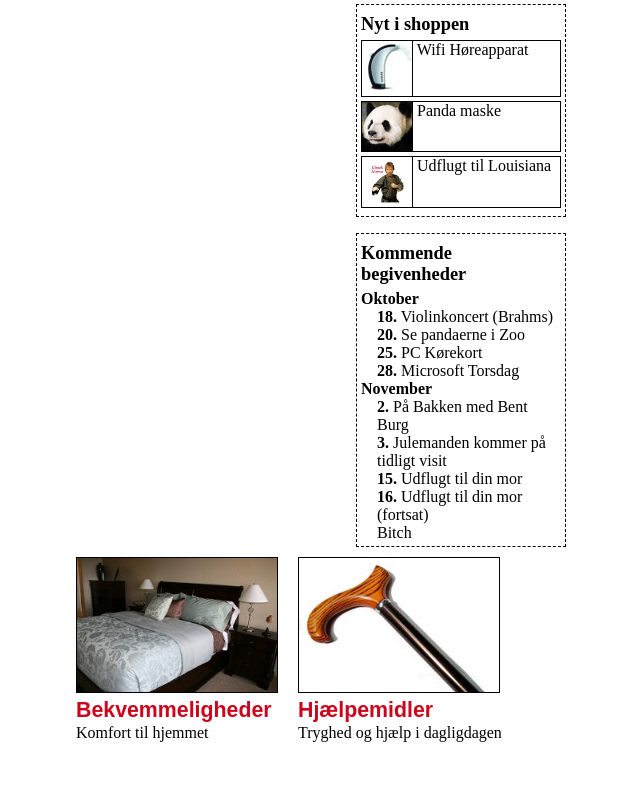
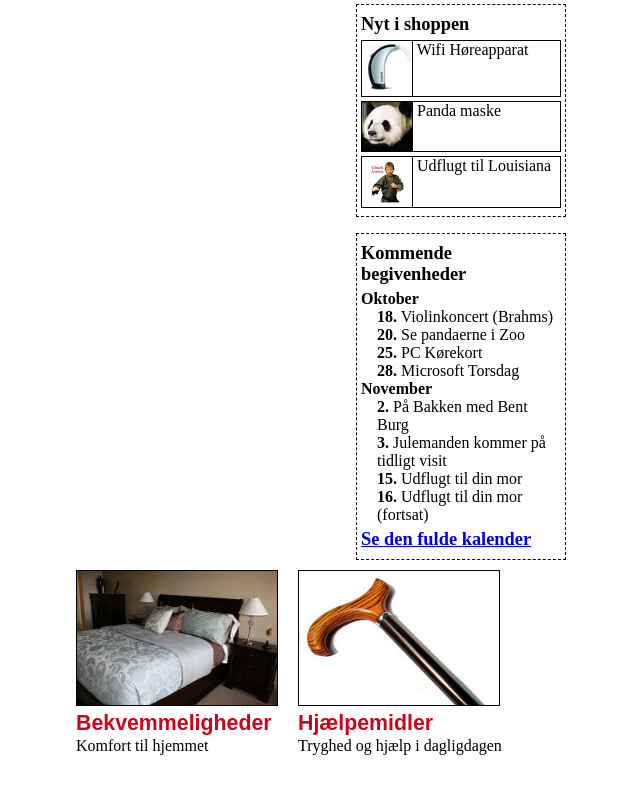
Before and after one commit to Eckankar/HCI-koldskaal, a Python web app: template koldstart/kode/templates/page/shop/index.mako in a window 1280 px wide. Shown: the part 270-1059 px from the top of the page, without its empty margins (120-760 px from the left). Run offline with Mako, Linux system fonts and the light colour scheme; the template is opened without the code that fills it, so the values that code supplies are empty.

Commit message:
tilføj link til fuld kalender til minikalender

```diff
--- a/koldstart/kode/templates/page/shop/index.mako
+++ b/koldstart/kode/templates/page/shop/index.mako
@@ -33,8 +33,8 @@
                 <dd><strong>3.</strong> Julemanden kommer på tidligt visit</dd>
                 <dd><strong>15.</strong> Udflugt til din mor</dd>
                 <dd><strong>16.</strong> Udflugt til din mor (fortsat)</dd>
-                <dd>Bitch</dd>
             </dl>
+            <p><a href="/events">Se den fulde kalender</a></p>
         </div>
     </div>
 <div id="kategoriVisning" style="float:left;width:500px;">
```
